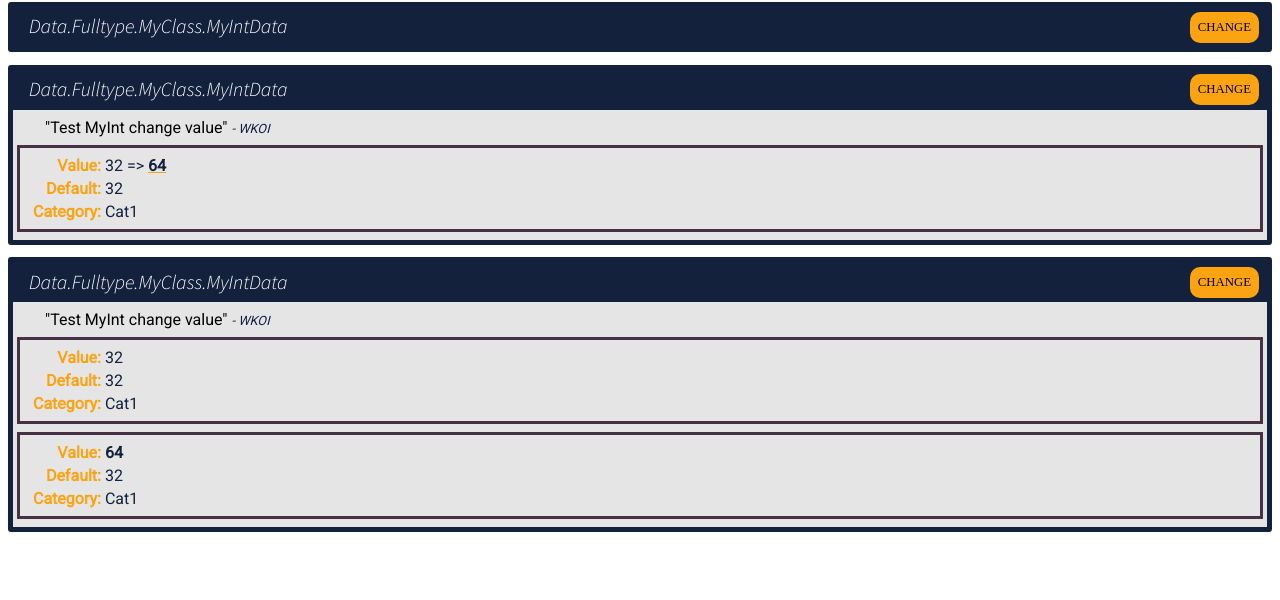
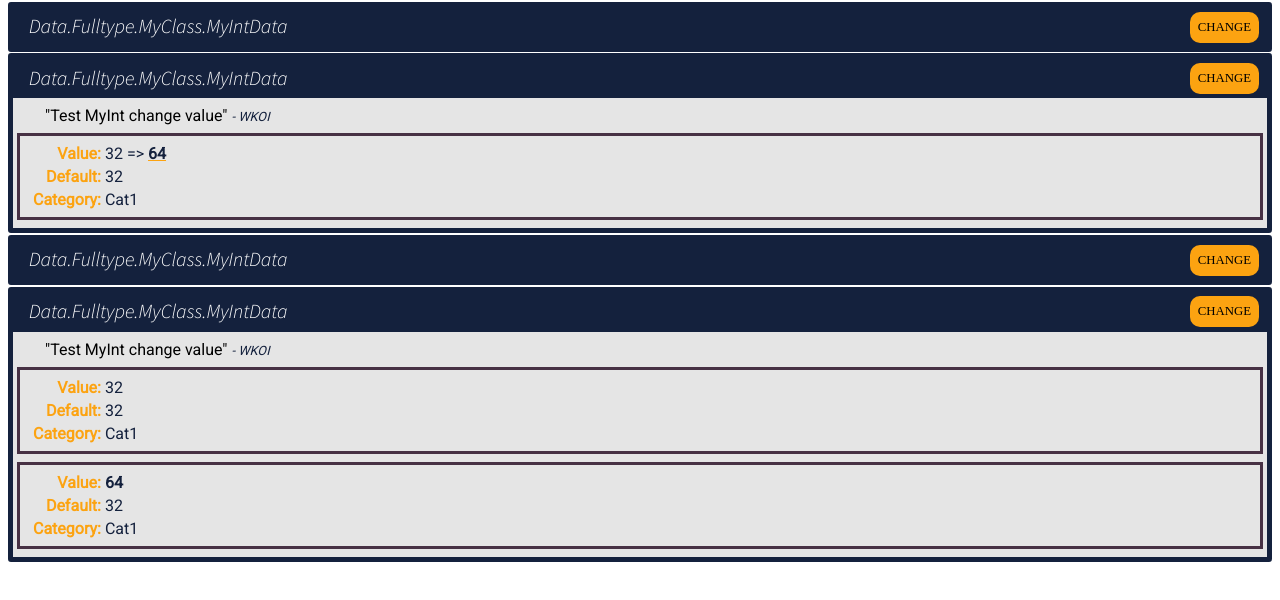
Before and after one commit to wkoeter/css-example, a plain HTML site: page index.html in a window 1280 px wide. Shown: the part 86-686 px from the top of the page. Drawn offline with Linux system fonts and the light colour scheme.

Commit message:
2 files modified

```diff
--- a/index.html
+++ b/index.html
@@ -64,6 +64,15 @@
               <Data class="Fulltype MyClass MyIntData"></Data>Data.Fulltype.MyClass.MyIntData
             </div>
           </div>
+        </div>
+
+        <div class="data-item-container">
+          <div class="data-item-header">
+            <div class="badge">CHANGE</div>
+            <div class="title">
+              <Data class="Fulltype MyClass MyIntData"></Data>Data.Fulltype.MyClass.MyIntData
+            </div>
+          </div>
           <div class="data-item-reason-container">
             <span>"Test MyInt change value"</span>
             <span  class="data-item-author">- WKOI</span>
--- a/styles.css
+++ b/styles.css
@@ -21,7 +21,7 @@ body {
   background-color: #e5e5e5;
   border: 5px solid #14213d;
   border-radius: 3px;
-  margin-bottom: 0.8rem;
+  margin-bottom: 0.1rem;
 }
 
 .data-item-container:hover {
```
